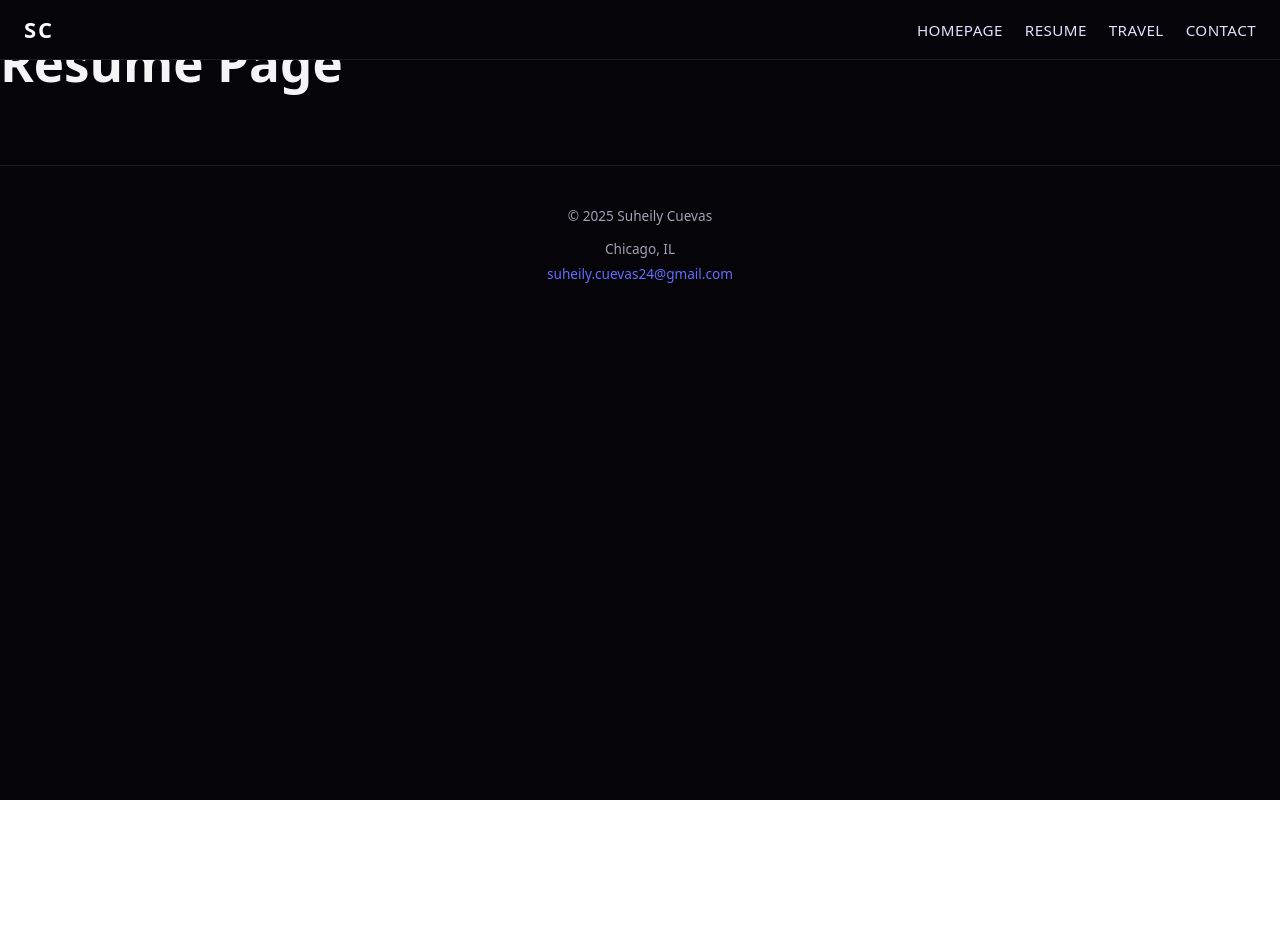
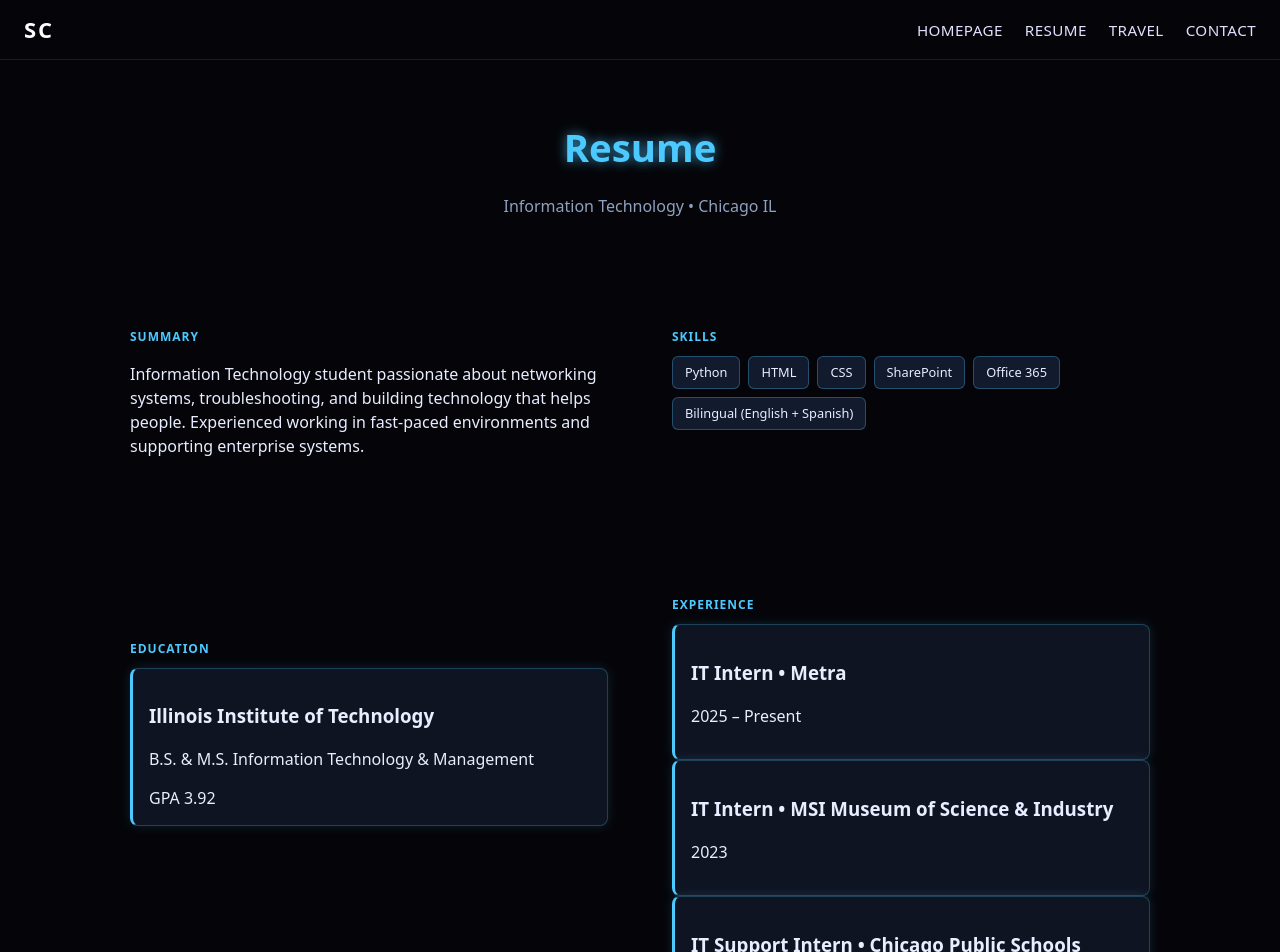
Before and after one commit to scuevas1/portfolio-site, a React (Vite) app: page /resume in a window 1280 px wide. Shown: the top 952 px of the page. Before the commit the page ends 800 px from the top, so only its background shows below. Built offline with nearby package versions, Linux system fonts and the light colour scheme.

Commit message:
adding in the resume page and also editing the travel page

```diff
--- a/package.json
+++ b/package.json
@@ -10,6 +10,7 @@
     "preview": "vite preview"
   },
   "dependencies": {
+    "aos": "^2.3.4",
     "react": "^19.2.0",
     "react-dom": "^19.2.0",
     "react-router-dom": "^7.9.6"
--- a/src/App.css
+++ b/src/App.css
@@ -344,113 +344,106 @@ section {
 /*travel*/
 .travel-page {
   width: 100%;
-  max-width: 1200px;
+  max-width: 100%;
+  padding: 110px 40px;
   margin: 0 auto;
-  padding: 120px 20px 60px;
+  display: block;
 }
 
 .travel-hero {
-  height: 260px;
-  border-radius: 14px;
-  display: flex;
-  flex-direction: column;
-  justify-content: center;
   text-align: center;
   margin-bottom: 40px;
-  background-blend-mode: darken;
-  background-color: rgba(0,0,0,0.4);
 }
 
 .travel-hero h1 {
   font-size: 2.4rem;
-  margin-bottom: 8px;
+  color: #4cc9ff;
+  text-shadow: 0 0 12px rgba(76,201,255,0.7);
 }
 
 .travel-hero p {
   font-size: 1.1rem;
-  color: #c2c6d6;
+  color: #8ea1bf;
+  margin-top: 6px;
 }
 
 .travel-controls {
   display: flex;
   justify-content: center;
-  gap: 16px;
-  margin-bottom: 30px;
+  gap: 12px;
+  margin-bottom: 35px;
 }
 
 .travel-search,
 .travel-select {
-  padding: 10px 14px;
+  padding: 10px 12px;
   border-radius: 8px;
-  background: #10172b;
+  background: #0e1321;
   color: white;
-  border: 1px solid #2a3555;
+  border: 1px solid #24304b;
   outline: none;
 }
 
 .travel-grid {
   display: grid;
-  grid-template-columns: repeat(auto-fit, minmax(290px, 1fr));
-  gap: 28px;
+  grid-template-columns: repeat(3, 1fr);
+  gap: 35px;
   width: 100%;
-  margin: 30px auto 0;
 }
 
 .travel-card {
-  cursor: pointer;
-  background: #0f162b;
-  border: 1px solid #1e2b45;
+  position: relative;
   border-radius: 12px;
   overflow: hidden;
-  transition: 0.3s ease;
-  position: relative;
+  transition: 0.3s;
+  background: #0f162b;
+  border: 1px solid transparent;
 }
 
 .travel-card:hover {
   transform: translateY(-5px);
-  box-shadow: 0 4px 14px rgba(0,0,0,0.45);
+  border-color: #4cc9ff;
+  box-shadow: 0 0 18px rgba(76,201,255,0.3);
 }
 
-.travel-card-img {
+.travel-img {
   width: 100%;
-  height: 200px;
+  height: 300px;
   object-fit: cover;
-  transition: 0.4s ease;
+  display: block;
+  filter: brightness(0.75);
+  transition: 0.35s ease;
 }
 
-.travel-card:hover .travel-card-img {
+.travel-card:hover .travel-img {
   transform: scale(1.06);
+  filter: brightness(0.95);
 }
 
-.travel-card-body {
-  padding: 16px;
+.travel-overlay {
+  position: absolute;
+  bottom: 0;
+  width: 100%;
+  padding: 18px 14px;
+  background: linear-gradient(to top, rgba(0,0,0,0.75), transparent);
 }
 
-.travel-badge {
-  background: #2969e6;
-  padding: 4px 10px;
-  font-size: 0.75rem;
-  border-radius: 14px;
-  margin-bottom: 8px;
-  display: inline-block;
+.travel-overlay h2 {
+  margin: 0;
+  color: #ffffff;
+  font-size: 1.3rem;
+  letter-spacing: 0.5px;
 }
 
-.travel-card-year {
-  color: #9da3bd;
-  font-size: 0.9rem;
+.travel-overlay p {
+  margin: 3px 0;
+  font-size: 0.95rem;
+  color: #c7d2e0;
 }
 
-.fade-up {
-  opacity: 0;
-  transform: translateY(20px);
-  animation: fadeUp 0.6s forwards ease-out;
-}
-
-@keyframes fadeUp {
-  to {
-    opacity: 1;
-    transform: translateY(0);
-  }
+.travel-overlay span {
+  font-size: 0.8rem;
+  color: #4cc9ff;
 }
 
 /*travel details*/
@@ -513,3 +506,88 @@ section {
   object-fit: cover;
   border-radius: 12px;
 }
+
+/*resume*/
+.resume-page {
+  padding: 100px 20px;
+  max-width: 1100px;
+  margin: 0 auto;
+  color: #e8edff;
+}
+
+.resume-header {
+  text-align: center;
+  margin-bottom: 30px;
+}
+
+.resume-title {
+  font-size: 2.4rem;
+  color: #4cc9ff;
+  text-shadow: 0 0 12px rgba(76, 201, 255, 0.7);
+}
+
+.resume-sub {
+  color: #8ea1bf;
+  font-size: 1rem;
+}
+
+.resume-grid {
+  display: grid;
+  grid-template-columns: 1fr 1fr;
+  gap: 24px;
+}
+
+.resume-card {
+  background: #0f1422;
+  padding: 16px;
+  border-radius: 8px;
+  line-height: 1.4;
+  transition: 0.25s;
+  border: 1px solid rgba(76, 201, 255, 0.25);
+  box-shadow: 0 0 12px rgba(76, 201, 255, 0.15);
+}
+
+.resume-card:hover {
+  transform: translateY(-3px);
+  box-shadow: 0 0 18px rgba(76, 201, 255, 0.35);
+  border-color: #4cc9ff;
+}
+
+.neon-border {
+  border-left: 3px solid #4cc9ff;
+}
+
+.resume-section-label {
+  text-transform: uppercase;
+  font-size: 0.75rem;
+  letter-spacing: 1px;
+  color: #4cc9ff;
+  margin-bottom: 10px;
+}
+
+.resume-left,
+.resume-right {
+  display: flex;
+  flex-direction: column;
+  gap: 16px;
+}
+
+.skills-grid {
+  display: flex;
+  flex-wrap: wrap;
+  gap: 8px;
+}
+
+.skills-grid span {
+  background: #121a2e;
+  padding: 6px 12px;
+  border-radius: 6px;
+  border: 1px solid rgba(76, 201, 255, 0.3);
+  font-size: 0.8rem;
+  transition: 0.2s;
+}
+
+.skills-grid span:hover {
+  background: #1c2945;
+  box-shadow: 0 0 8px rgba(76, 201, 255, 0.4);
+}
--- a/src/App.jsx
+++ b/src/App.jsx
@@ -1,7 +1,8 @@
+import { BrowserRouter, Routes, Route } from "react-router-dom";
+import { useEffect } from "react";
+
 import Navbar from "./components/Navbar.jsx";
 import Footer from "./components/footer.jsx";
-
-import { BrowserRouter, Routes, Route } from "react-router-dom";
 
 import Home from "./pages/home.jsx";
 import Resume from "./pages/resume.jsx";
@@ -9,7 +10,15 @@ import Contact from "./pages/contact.jsx";
 import Travel from "./pages/travel.jsx";
 import TravelDetails from "./pages/travelDetails.jsx";
 
+import AOS from "aos";
+import "aos/dist/aos.css";
+
 function App() {
+
+  useEffect(() => {
+    AOS.init({ duration: 800, once: true });
+  }, []);
+
   return (
     <BrowserRouter>
       <Navbar />
--- a/src/pages/resume.jsx
+++ b/src/pages/resume.jsx
@@ -1,11 +1,86 @@
+export default function Resume() {
+  return (
+    <div className="resume-page">
 
+      <header className="resume-header" data-aos="fade">
+        <h1 className="resume-title">Resume</h1>
+        <p className="resume-sub">Information Technology • Chicago IL</p>
+      </header>
 
-export default function Resume(){
+      <div className="resume-grid">
 
+        {/* LEFT SECTION */}
+        <div className="resume-left">
 
-    return(
-        <div className="resume-page">
-            <h1>Resume Page</h1>
+          <section className="resume-block">
+            <h2 className="resume-section-label">Summary</h2>
+            <p>
+              Information Technology student passionate about networking systems,
+              troubleshooting, and building technology that helps people.
+              Experienced working in fast-paced environments and supporting
+              enterprise systems.
+            </p>
+          </section>
+
+          <section className="resume-block">
+            <h2 className="resume-section-label">Education</h2>
+            <div className="resume-card neon-border">
+              <h3>Illinois Institute of Technology</h3>
+              <p>B.S. & M.S. Information Technology & Management</p>
+              <span className="resume-tag">GPA 3.92</span>
+            </div>
+          </section>
+
+          <section className="resume-block">
+            <h2 className="resume-section-label">Honors</h2>
+            <div className="resume-card neon-border">
+              Dean’s List (2022 – 2025)
+            </div>
+          </section>
+
         </div>
-    )
+
+        {/* RIGHT SECTION */}
+        <div className="resume-right">
+
+          <section className="resume-block">
+            <h2 className="resume-section-label">Skills</h2>
+
+            <div className="skills-grid">
+              <span>Python</span>
+              <span>HTML</span>
+              <span>CSS</span>
+              <span>SharePoint</span>
+              <span>Office 365</span>
+              <span>Bilingual (English + Spanish)</span>
+            </div>
+          </section>
+
+          <section className="resume-block">
+            <h2 className="resume-section-label">Experience</h2>
+
+            <div className="resume-card neon-border">
+              <h3>IT Intern • Metra</h3>
+              <p>2025 – Present</p>
+            </div>
+
+            <div className="resume-card neon-border">
+              <h3>IT Intern • MSI Museum of Science & Industry</h3>
+              <p>2023</p>
+            </div>
+
+            <div className="resume-card neon-border">
+              <h3>IT Support Intern • Chicago Public Schools</h3>
+              <p>2021</p>
+            </div>
+
+            <div className="resume-card neon-border">
+              <h3>Girls Who Code</h3>
+              <p>2020</p>
+            </div>
+          </section>
+        </div>
+      </div>
+    </div>
+  );
 }
--- a/src/pages/travel.jsx
+++ b/src/pages/travel.jsx
@@ -1,46 +1,59 @@
 import { useState } from "react";
+import { Link } from "react-router-dom";
 import travelData from "../components/travelData.json";
-import TravelCard from "../components/travelCard";
-import { filterAndSort } from "../utils/travel";
 import "../App.css";
 
 export default function Travel() {
   const [search, setSearch] = useState("");
   const [sortOrder, setSortOrder] = useState("desc");
 
-  const filteredData = filterAndSort(travelData, search, sortOrder);
+  const filteredData = travelData
+    .filter(item =>
+      item.country.toLowerCase().includes(search.toLowerCase())
+    )
+    .sort((a, b) =>
+      sortOrder === "asc" ? a.year - b.year : b.year - a.year
+    );
 
   return (
     <div className="travel-page">
 
       <div className="travel-hero">
-        <h1>Travel Gallery</h1>
-        <p>Places I’ve explored and photographed around the world</p>
+        <h1>Travel</h1>
+        <p>Photo journals & memories from around the world</p>
       </div>
 
       <div className="travel-controls">
         <input
           className="travel-search"
-          placeholder="Search by country..."
+          placeholder="Search country..."
           value={search}
-          onChange={(e) => setSearch(e.target.value)}
+          onChange={e => setSearch(e.target.value)}
         />
 
         <select
           className="travel-select"
           value={sortOrder}
-          onChange={(e) => setSortOrder(e.target.value)}
+          onChange={e => setSortOrder(e.target.value)}
         >
-          <option value="desc">Newest</option>
-          <option value="asc">Oldest</option>
+          <option value="desc">Newest First</option>
+          <option value="asc">Oldest First</option>
         </select>
       </div>
 
       <div className="travel-grid">
-        {filteredData.map((place, i) => (
-          <TravelCard key={place.id} place={place} index={i} />
+        {filteredData.map((place) => (
+          <Link to={`/travel/${place.slug}`} key={place.id} className="travel-card">
+            <img src={place.photos[0].url} alt={place.city} className="travel-img" />
+            <div className="travel-overlay">
+              <h2>{place.city}</h2>
+              <p>{place.country}</p>
+              <span>{place.year}</span>
+            </div>
+          </Link>
         ))}
       </div>
+
     </div>
   );
 }
```
Also changed, not shown: 1 other file (tests, documents, lock files or other folders).
